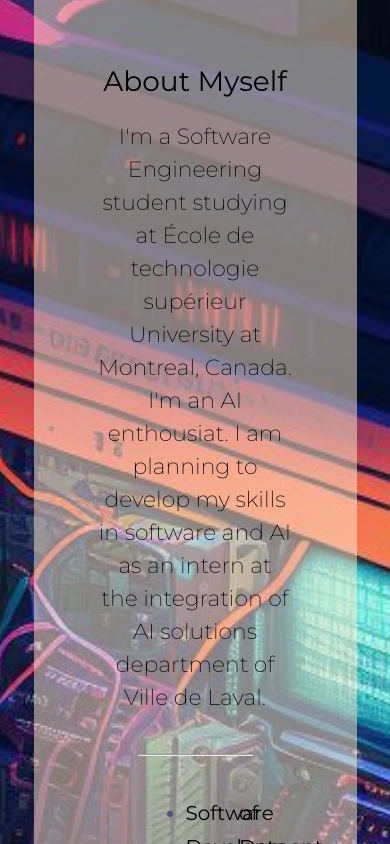
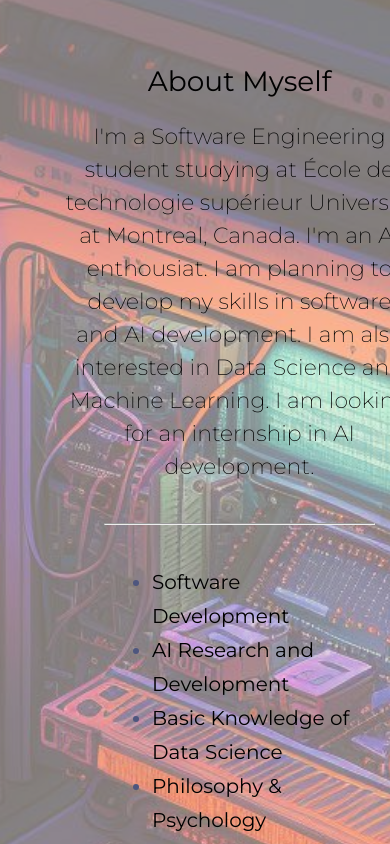
Before and after one commit to Yasar2019/myPortfolio, a React (Vite) app: page / in a window 390 px wide. Shown: the part 1020-1864 px from the top of the page. Built offline with nearby package versions, Linux system fonts and the light colour scheme.

Commit message:
Deleting inline css in About/Portfilio& update css

```diff
--- a/src/Components/About.jsx
+++ b/src/Components/About.jsx
@@ -24,7 +24,7 @@ const imageAltText = "background";
  * Sort description that expands on your title on the Home component.
  */
 const description =
-  "I'm a Software Engineering student studying at École de technologie supérieur University at Montreal, Canada. I'm an AI enthousiat. I am planning to develop my skills in software and AI as an intern at the integration of AI solutions department of Ville de Laval.";
+  "I'm a Software Engineering student studying at École de technologie supérieur University at Montreal, Canada. I'm an AI enthousiat. I am planning to develop my skills in software and AI development. I am also interested in Data Science and Machine Learning. I am looking for an internship in AI development.";
 
 /**
  * List of some of skills or technologies you work on, are learning,
@@ -49,33 +49,17 @@ const About = () => {
   return (
     <section className="light" id="about">
       <img className="background" src={image} alt={imageAltText} />
-      <div
-        style={{
-          backgroundColor: "rgba(255, 235, 205, 0.5)",
-          width: "50%",
-          padding: "4rem",
-          margin: "3rem auto",
-          textAlign: "center",
-        }}
-      >
+      <div className="about-content">
         <h2>About Myself</h2>
         <p className="large">{description}</p>
         <hr />
-        <ul
-          style={{
-            textAlign: "left",
-            columns: 2,
-            fontSize: "1.25rem",
-            margin: "2rem 3rem",
-            gap: "3rem",
-          }}
-        >
+        <ul className="skills-list">
           {skillsList.map((skill) => (
             <li key={skill}>{skill}</li>
           ))}
         </ul>
         <hr />
-        <p style={{ padding: "1rem 3rem 0" }}>{detailOrQuote}</p>
+        <p className="about-quote">{detailOrQuote}</p>
       </div>
     </section>
   );
--- a/src/Components/Portfolio.jsx
+++ b/src/Components/Portfolio.jsx
@@ -52,24 +52,15 @@ const Portfolio = () => {
   return (
     <section className="light" id="portfolio">
       <h2>Portfolio</h2>
-      <div style={{ display: "flex", flexDirection: "row", paddingTop: "3rem" }}>
-        <div style={{ maxWidth: "40%", alignSelf: "center" }}>
-          <img
-            src={image}
-            style={{
-              height: "90%",
-              width: "100%",
-              objectFit: "cover",
-              animation: "1s ease-out 0s 1 slideInLeft",
-            }}
-            alt={imageAltText}
-          />
+      <div className="portfolio-layout">
+        <div className="portfolio-image-container">
+          <img className="portfolio-image" src={image} alt={imageAltText} />
         </div>
         <div className="container">
           {projectList.map((project) => (
             <div className="box" key={project.title}>
               <a href={project.url} target="_blank" rel="noopener noreferrer">
-                <h3 style={{ flexBasis: "40px" }}>{project.title}</h3>
+                <h3 className="project-title">{project.title}</h3>
               </a>
               <p className="small">{project.description}</p>
             </div>
--- a/src/styles.css
+++ b/src/styles.css
@@ -191,5 +191,67 @@ html {
     grid-template-columns: repeat(auto-fill, minmax(200px, 1fr));
     grid-gap: 15px;
   }
+}
+  .about-content {
+    background-color: rgba(255, 235, 205, 0.5);
+    width: 50%;
+    padding: 4rem;
+    margin: 3rem auto;
+    text-align: center;
+  }
 
-}
+  .skills-list {
+    text-align: left;
+    columns: 2;
+    font-size: 1.25rem;
+    margin: 2rem 3rem;
+    gap: 3rem;
+  }
+
+  .about-quote {
+    padding: 1rem 3rem 0;
+  }
+
+  @media (max-width: 900px) {
+    .about-content {
+      width: 70%;
+    }
+  }
+
+  @media (max-width: 600px) {
+    .about-content {
+      width: 90%;
+    }
+
+    .skills-list {
+      columns: 1;
+    }
+  }
+
+  .portfolio-layout {
+    display: flex;
+    flex-direction: row;
+    padding-top: 3rem;
+  }
+
+  .portfolio-image-container {
+    max-width: 40%;
+    align-self: center;
+  }
+
+  .portfolio-image {
+    height: 90%;
+    width: 100%;
+    object-fit: cover;
+    animation: 1s ease-out 0s 1 slideInLeft;
+  }
+
+  .project-title {
+    flex-basis: 40px;
+  }
+
+  @media (max-width: 768px) {
+    .portfolio-layout {
+      flex-direction: column;
+    }
+  }
```
